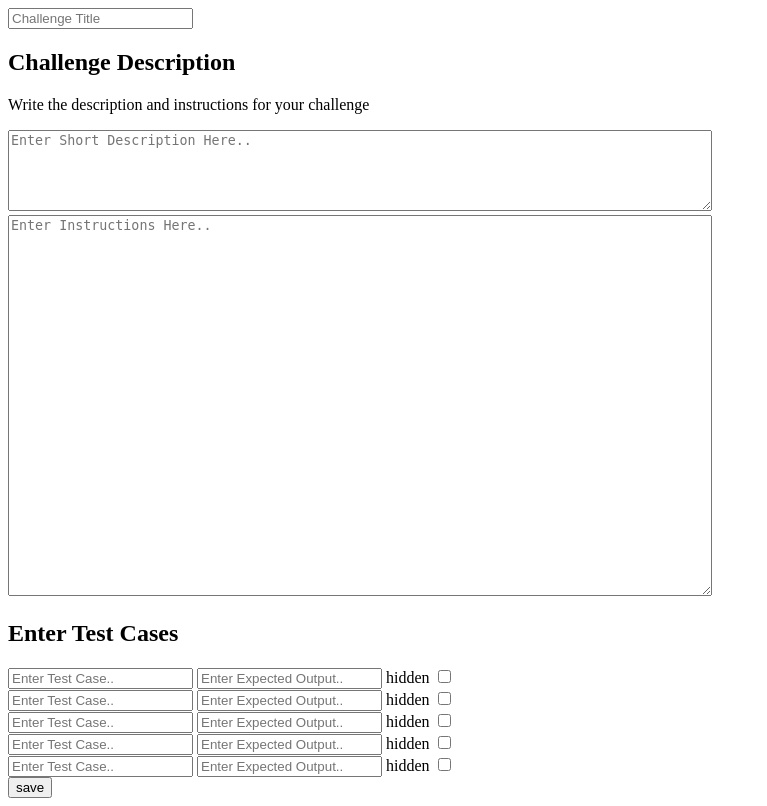
After one commit to GabeHart17/code_coop, a Flask app: template templates/editor.html in a window 1280 px wide. The commit adds this page. Shown: the whole page, without its empty margins (0-767 px from the left). Run offline with Flask 2, Linux system fonts and the light colour scheme; the template is opened without the code that fills it, so the values that code supplies are empty; some libraries are stand-ins or nearby versions.

Commit message:
browse page

```diff
--- a/application.py
+++ b/application.py
@@ -109,31 +109,36 @@ def dashboard():
 @login_required
 def edit():
     ch_req = request.args.get('c')
-    if ch_req is None:
-        return redirect('/dashboard')
-    ch = db_mgr.get_challenge_by_id()
+    ch = Challenge(-1, current_user.uid, '', '', '', [])
+    if ch_req is not None:
+        ch = db_mgr.get_challenge_by_id()
     if ch.author_id != current_user.uid:
         return redirect('/dashboard')
     return render_template('editor.html', challenge=ch)
 
-# @app.route('/editorsave', methods=['POST'])
-# @login_required
-# def save_challenge():
-#     ch = db_mgr.get_challenge_by_id(request.form['challenge_id'])
-#     if ch.author_id != current_user.uid:
-#         abort(401)
-#     new_ch = Challenge(
-#         -1,
-#         current_user.uid,
-#         request.form['title',
-#         request.form['desc'],
-#         request.form['instructions'],
-#         test_cases
-#         )
-#     if ch is not None:  # for future, fix so it actually updates rather than replaces
-#         db_mgr.delete_challenge(ch.cid)
-#     db_mgr.add_challenge(new_ch)
-#     return redirect('/dashboard')
+@app.route('/editorsave', methods=['POST'])
+@login_required
+def save_challenge():
+    abort(501)
+    # if request.form['cid'] >= 0:
+    #     ch = db_mgr.get_challenge_by_id(request.form['cid'])
+    #     if ch.author_id != current_user.uid:
+    #         abort(401)
+    #     if ch is not None:  # for future, fix so it actually updates rather than replaces
+    #         db_mgr.delete_challenge(ch.cid)
+    # test_cases = []
+    # for i in range(1, 6):
+    #     tc = TestCase(-1, not reqest.form[f'hid{i}'], request.form[f'tc{i}'], reqest.form[f'out{i}'])
+    #     test_case.append(tc)
+    # new_ch = Challenge(-1,
+    #     current_user.uid,
+    #     request.form['title'],
+    #     request.form['desc'],
+    #     request.form['instructions'],
+    #     test_cases
+    #     )
+    # db_mgr.add_challenge(new_ch)
+    # return redirect('/dashboard')
 
 if __name__ == '__main__':
     app.run()
--- a/templates/dashboard.html
+++ b/templates/dashboard.html
@@ -6,6 +6,8 @@
   </head>
   <body>
     <h2>{{ uname }}'s dashboard:</h2>
+    <b><a href="/edit">new</a></b>
+    <br>
     <table>
       {% for ch in challenges %}
       <tr><td>
--- /dev/null
+++ b/templates/editor.html
@@ -0,0 +1,50 @@
+<!DOCTYPE html>
+<html lang="en" dir="ltr">
+<head>
+    <meta charset="utf-8">
+    <title>CodeCoop - Edit Challenge</title>
+    <link rel="icon" href="../resources/code-coop.png">
+</head>
+
+<body>
+
+    <div class="row">
+        <form class="" action="/editorsave" method="post">
+            <input type="hidden" name="cid" value="{{ challenge.id }}"">
+            <input type="text" name="title" value="" placeholder="Challenge Title">
+            <h2>Challenge Description</h2>
+            <p>Write the description and instructions for your challenge</p>
+            <textarea name="desc" rows="5" cols="85" placeholder="Enter Short Description Here.."></textarea>
+            <textarea name="instructions" rows="25" cols="85" placeholder="Enter Instructions Here.."></textarea>
+            <h2>Enter Test Cases</h2>
+            <input type="text" name="tc1" value="" placeholder="Enter Test Case..">
+            <input type="text" name="out1" value="" placeholder="Enter Expected Output..">
+            <label for="hid1">hidden</label>
+            <input type="checkbox" name="hid1" id="hid1" value="">
+            <br>
+            <input type="text" name="tc2" value="" placeholder="Enter Test Case..">
+            <input type="text" name="out2" value="" placeholder="Enter Expected Output..">
+            <label for="hid2">hidden</label>
+            <input type="checkbox" name="hid2" id="hid2" value="">
+            <br>
+            <input type="text" name="tc3" value="" placeholder="Enter Test Case..">
+            <input type="text" name="out3" value="" placeholder="Enter Expected Output..">
+            <label for="hid3">hidden</label>
+            <input type="checkbox" name="hid3" id="hid3" value="">
+            <br>
+            <input type="text" name="tc4" value="" placeholder="Enter Test Case..">
+            <input type="text" name="out4" value="" placeholder="Enter Expected Output..">
+            <label for="hid4">hidden</label>
+            <input type="checkbox" name="hid4" id="hid4" value="">
+            <br>
+            <input type="text" name="tc5" value="" placeholder="Enter Test Case..">
+            <input type="text" name="out5" value="" placeholder="Enter Expected Output..">
+            <label for="hid5">hidden</label>
+            <input type="checkbox" name="hid5" id="hid5" value="">
+            <br>
+            <input type="submit" value="save">
+        </form>
+    </div>
+
+</body>
+</html>
```
